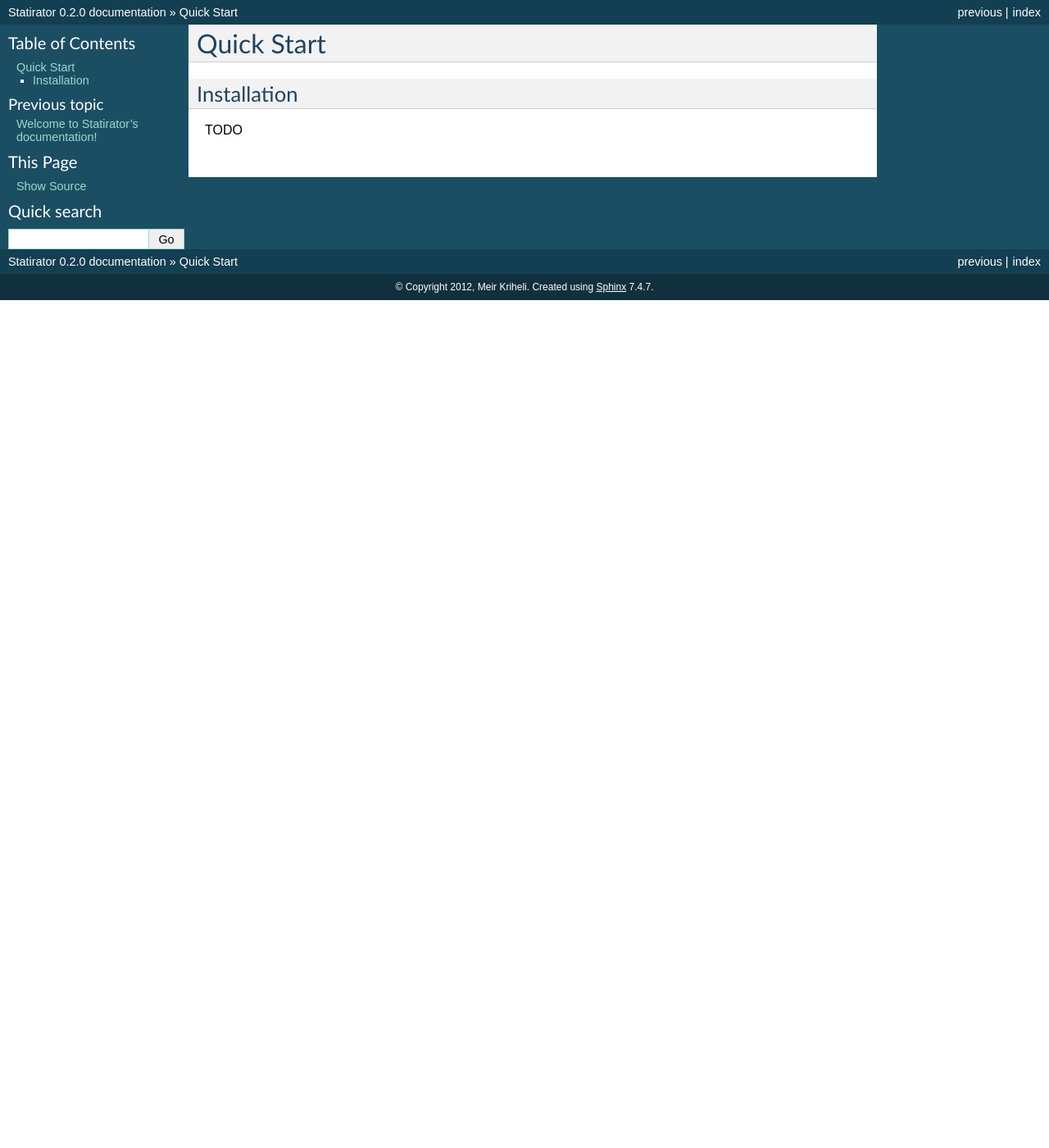
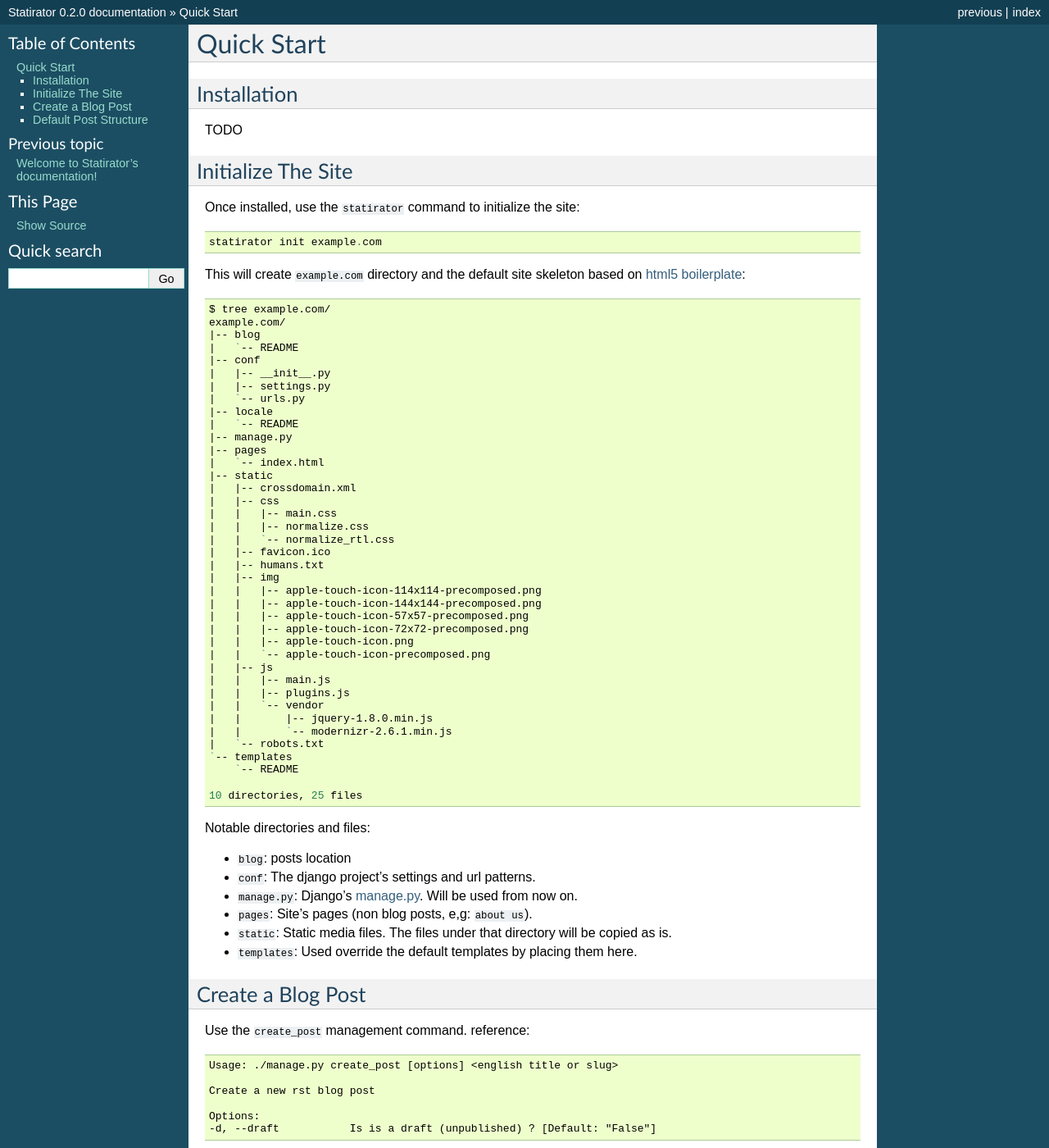
Before and after one commit to MeirKriheli/statirator, a Sphinx documentation site: the page built from docs/quickstart.rst, in a window 1280 px wide and 1400 px high. Shown: the whole window at 82% size. Built offline with Sphinx 7.4.7, drawn with Linux system fonts in a browser that asks for light colours; some of the changed text lies outside the part shown.

Commit message:
More quickstart docs

```diff
--- a/README.rst
+++ b/README.rst
@@ -9,6 +9,7 @@ Reason
 * Needed good multilingual static site generator, which enables:
 
   * Blog posts in reStructuredText_
+  * Single resource (file) for all the translations of that post or page
   * Explicitly specifying slug for various non-Latin links in addition to posts
     (e.g: Tag names, pages, etc.)
   * Separate RSS feeds for each language and each tag/language
--- a/docs/index.rst
+++ b/docs/index.rst
@@ -14,6 +14,7 @@ Reason
 * Needed good multilingual static site generator, which enables:
 
   * Blog post in reStructuredText_
+  * Single resource (file) for all the translations of that post or page
   * Explicitly specifying slug for various non-Latin links in addition to posts
     (e.g: Tag names, pages, etc.)
   * Separate RSS feeds for each language and each tag/language
--- a/docs/quickstart.rst
+++ b/docs/quickstart.rst
@@ -6,3 +6,146 @@ Installation
 ================
 
 TODO
+
+
+Initialize The Site
+===================
+
+Once installed, use the ``statirator`` command to initialize the site::
+
+    statirator init example.com
+
+This will create ``example.com`` directory and the default site skeleton based
+on `html5 boilerplate`_:
+
+.. code-block:: sh
+
+    $ tree example.com/
+    example.com/
+    |-- blog
+    |   `-- README
+    |-- conf
+    |   |-- __init__.py
+    |   |-- settings.py
+    |   `-- urls.py
+    |-- locale
+    |   `-- README
+    |-- manage.py
+    |-- pages
+    |   `-- index.html
+    |-- static
+    |   |-- crossdomain.xml
+    |   |-- css
+    |   |   |-- main.css
+    |   |   |-- normalize.css
+    |   |   `-- normalize_rtl.css
+    |   |-- favicon.ico
+    |   |-- humans.txt
+    |   |-- img
+    |   |   |-- apple-touch-icon-114x114-precomposed.png
+    |   |   |-- apple-touch-icon-144x144-precomposed.png
+    |   |   |-- apple-touch-icon-57x57-precomposed.png
+    |   |   |-- apple-touch-icon-72x72-precomposed.png
+    |   |   |-- apple-touch-icon.png
+    |   |   `-- apple-touch-icon-precomposed.png
+    |   |-- js
+    |   |   |-- main.js
+    |   |   |-- plugins.js
+    |   |   `-- vendor
+    |   |       |-- jquery-1.8.0.min.js
+    |   |       `-- modernizr-2.6.1.min.js
+    |   `-- robots.txt
+    `-- templates
+        `-- README
+
+    10 directories, 25 files
+
+.. _html5 boilerplate: http://html5boilerplate.com/
+
+
+Notable directories and files:
+
+* ``blog``: posts location
+* ``conf``: The django project's settings and url patterns.
+* ``manage.py``: Django's manage.py_. Will be used from now on.
+* ``pages``: Site's pages (non blog posts, e,g: ``about us``).
+* ``static``: Static media files. The files under that directory will be copied
+  as is.
+* ``templates``: Used override the default templates by placing them here.
+
+.. _manage.py: https://docs.djangoproject.com/en/1.4/ref/django-admin/
+
+
+Create a Blog Post
+====================
+
+Use the ``create_post`` management command. reference::
+
+    Usage: ./manage.py create_post [options] <english title or slug>
+
+    Create a new rst blog post
+
+    Options:
+    -d, --draft           Is is a draft (unpublished) ? [Default: "False"]
+
+So for example::
+
+    $ ./manage.py create_post "Welcome to my blog"
+
+Will create a stub for that blog post:
+
+.. code-block:: sh
+
+
+    $ ls -1 blog/
+    README
+    welcome-to-my-blog.rst
+
+
+Default Post Structure
+===========================
+
+Here's the content of the post:
+
+.. code-block:: rst
+
+
+    :slug: welcome-to-my-blog
+    :draft: 0
+    :datetime: 2012-09-22 19:16:45
+
+    .. --
+
+    =============================================================
+    Welcome to my blog
+    =============================================================
+
+    :lang: en
+    :tags:  Tag 1|tag-1, Tag 2|tag-2
+
+    English content goes here
+
+    .. --
+
+    =============================================================
+    כותרת עברית
+    =============================================================
+
+    :lang: he
+    :tags:  תג 1|tag-1, תג 2|tag-2
+
+    תוכן עברית יבוא כאן
+
+
+This is valid reStructuredText document. The content sections are separated with
+``.. --`` (which is interpreted as comment by reStructuredText). Metadata is
+specified with fields_.
+
+.. _fields: http://docutils.sourceforge.net/docs/user/rst/quickref.html#field-lists
+
+
+The 1st section is generic metadata for the post.
+
+Following sections are one per language (``lang`` is mandatory). As you can see,
+the tags are comma separated and each specifies a tag name and it's slug,
+separated by ``|``. After the metadata for each language comes the content.
```
